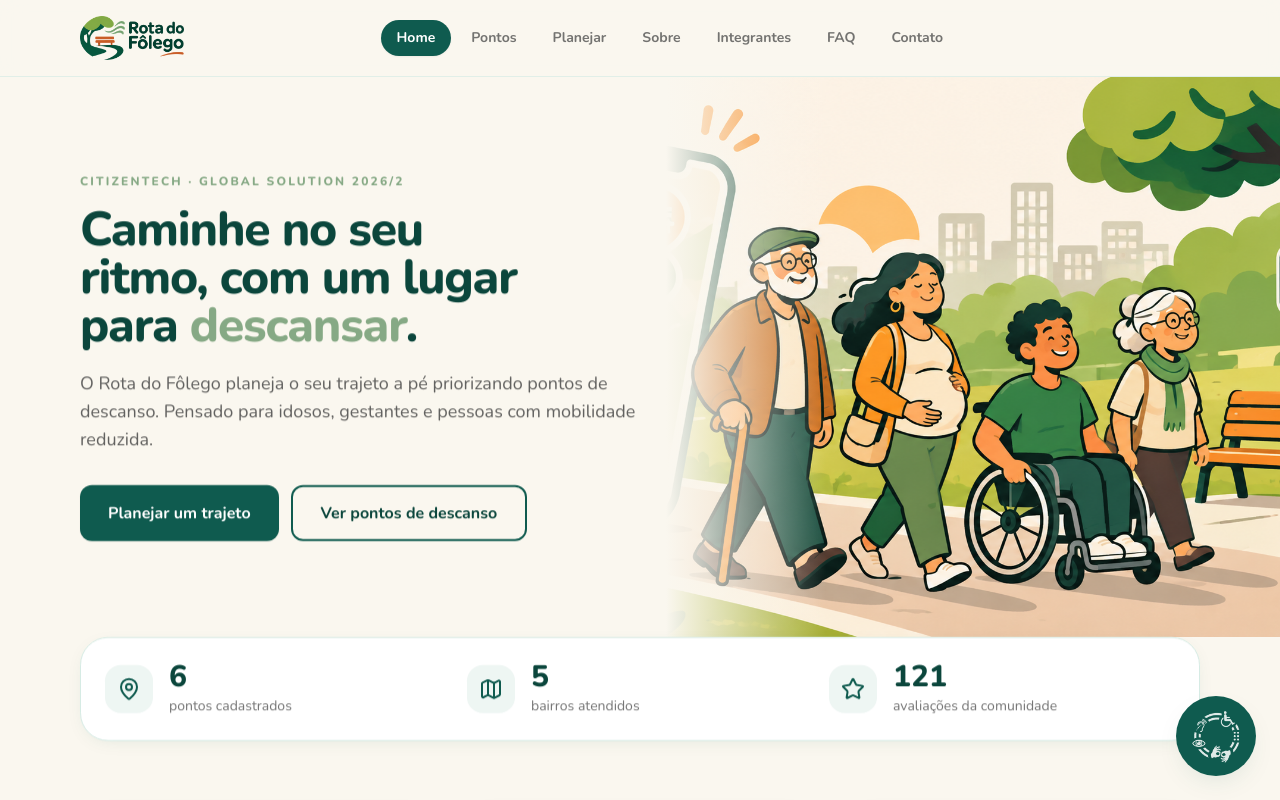
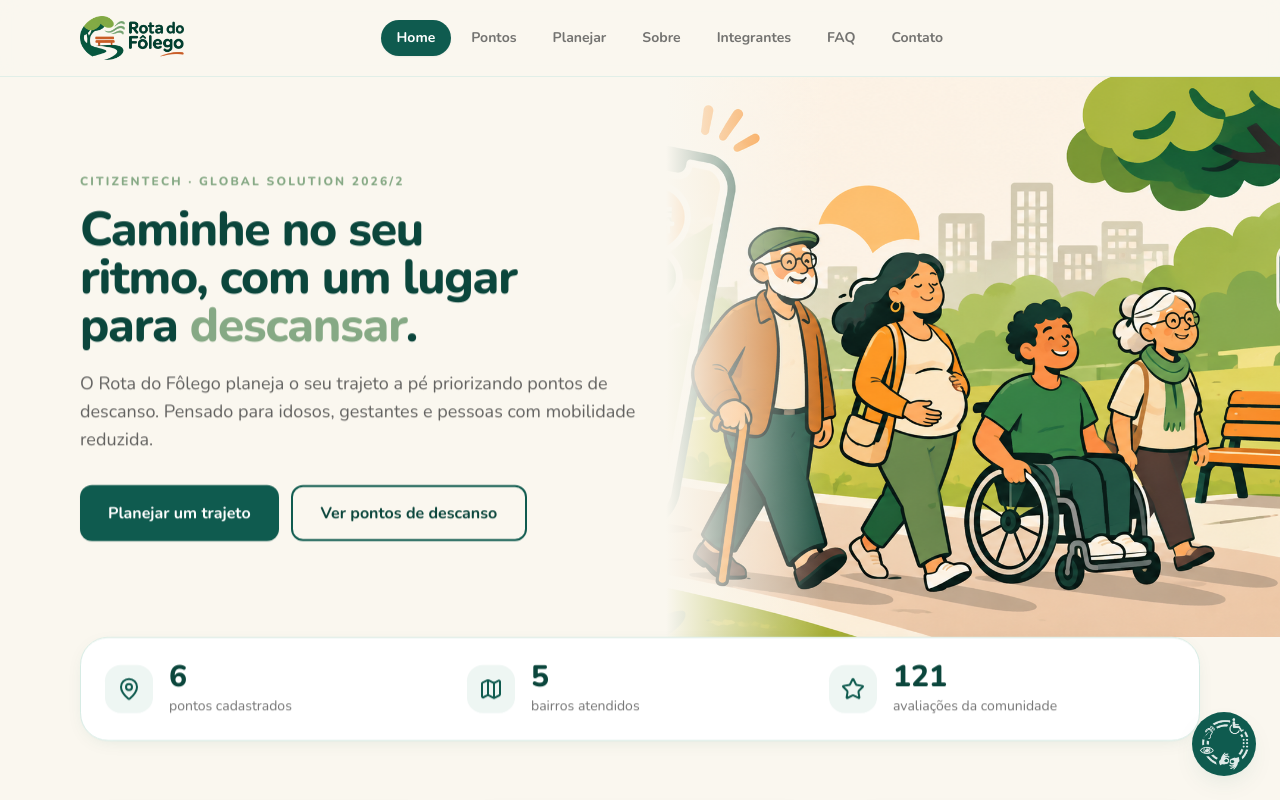
Before and after one commit to Nezio22/GS2026-ROTAFOLEGO, a React (Vite) app: page / in a window 1280 px wide. Shown: the top 800 px of the page. Built offline with nearby package versions, Linux system fonts and the light colour scheme.

Commit message:
style: diminui a bolinha e faz o simbolo preencher melhor (recorta margem do PNG)

```diff
--- a/src/components/layout/AccessibilityBar.tsx
+++ b/src/components/layout/AccessibilityBar.tsx
@@ -254,7 +254,7 @@ export default function AccessibilityBar() {
         <div
           role="dialog"
           aria-label="Opções de acessibilidade"
-          className="absolute bottom-24 right-0 w-[min(19rem,calc(100vw-2rem))] rounded-3xl border border-folego-100 bg-white p-5 shadow-soft"
+          className="absolute bottom-20 right-0 w-[min(19rem,calc(100vw-2rem))] rounded-3xl border border-folego-100 bg-white p-5 shadow-soft"
         >
           <div className="mb-3 flex items-center justify-between">
             <h2 className="text-base font-extrabold text-folego-700">Acessibilidade</h2>
@@ -364,9 +364,9 @@ export default function AccessibilityBar() {
         onClick={() => setAberto((v) => !v)}
         aria-expanded={aberto}
         aria-label={aberto ? "Fechar opções de acessibilidade" : "Abrir opções de acessibilidade"}
-        className="flex h-20 w-20 items-center justify-center rounded-full bg-folego-600 shadow-soft transition hover:bg-folego-700 focus-visible:ring-2 focus-visible:ring-folego-500 focus-visible:ring-offset-2"
+        className="flex h-16 w-16 items-center justify-center overflow-hidden rounded-full bg-folego-600 shadow-soft transition hover:bg-folego-700 focus-visible:ring-2 focus-visible:ring-folego-500 focus-visible:ring-offset-2"
       >
-        <img src="/acessibilidade.png" alt="" aria-hidden className="h-14 w-14" />
+        <img src="/acessibilidade.png" alt="" aria-hidden className="h-[85%] w-[85%] object-contain" />
       </button>
     </div>
   );
```
Also changed, not shown: public/acessibilidade.png.
